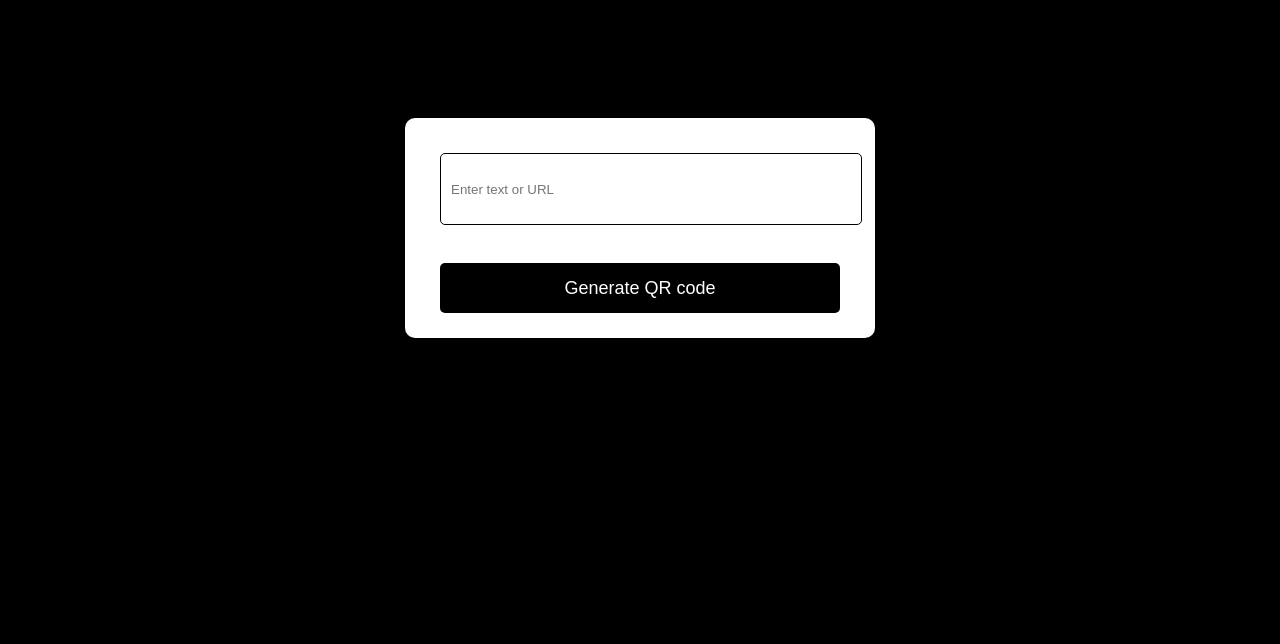
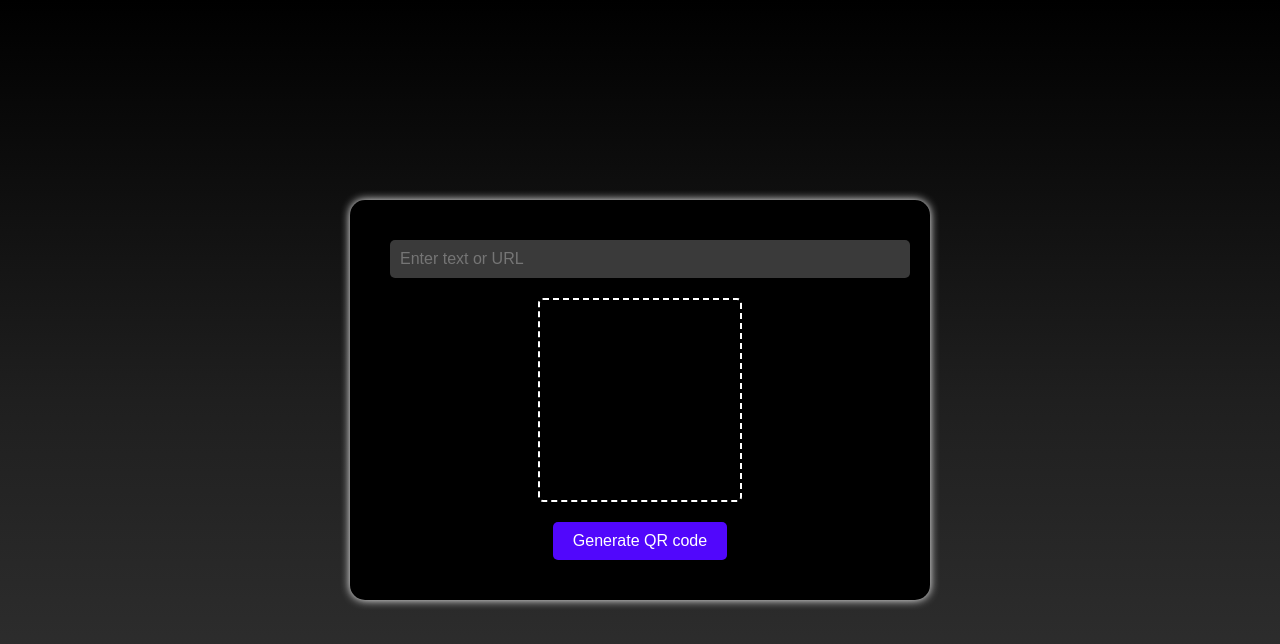
Before and after one commit to kavyaballa1020/JS-Projects-for-Beginners, a plain HTML site: page QRcode/index.html in a window 1280 px wide. Drawn offline with Linux system fonts and the light colour scheme.

Commit message:
Update | QR code

```diff
--- a/QRcode/index.html
+++ b/QRcode/index.html
@@ -4,6 +4,9 @@
     <meta charset="UTF-8">
     <meta name="viewport" content="width=device-width, initial-scale=1.0">
     <title>QR CODE</title>
+    <link rel="preconnect" href="https://fonts.googleapis.com">
+    <link rel="preconnect" href="https://fonts.gstatic.com" crossorigin>
+    <link href="https://fonts.googleapis.com/css2?family=Poppins:wght@400;500;600&display=swap" rel="stylesheet">
     <link rel="stylesheet" href="style.css">
 </head>
 <body>
--- a/QRcode/style.css
+++ b/QRcode/style.css
@@ -1,33 +1,65 @@
-body{
-    background-color: black;
+@import url('https://fonts.googleapis.com/css2?family=Poppins:wght@400;500;600&display=swap');
+
+body {
+  font-family: 'Poppins', sans-serif;
+  background: linear-gradient(to top,rgb(53, 53, 53),rgb(31, 31, 31),black);
+  color: #fff;
+  display: flex;
+  justify-content: center;
+  align-items: center;
+  height: 100vh;
+  margin: 0;
 }
-.container{
-    width: 400px;
-    padding: 25px 35px;
-    position: absolute;
 
-    left: 50%;
-    transform: translate(-50%,50%);
-    background:#fff;
-    border-radius: 10px;
+.container {
+  background-color: #000000;
+  padding: 40px;
+  border-radius: 15px;
+  box-shadow: 0 0 10px 0 rgb(255, 255, 255);
+  max-width: 500px;
+  width: 100%;
+  text-align: center;
 }
-.container input{
+
+.input {
   width: 100%;
-    height: 50px;
-    border: 1px solid black;
+  padding: 10px;
+  font-size: 16px;
+  border-radius: 5px;
+  border: none;
+  background-color: #3a3a3a;
+  color: #fff;
   outline: none;
-    padding: 10px;
-    margin: 10px 0 20px;
+  margin-bottom: 20px;
+}
+
+#box {
+  width: 200px;
+  height: 200px;
+  margin: 0 auto 20px;
+  border: 2px dashed #fff;
   border-radius: 5px;
+  display: flex;
+  justify-content: center;
+  align-items: center;
 }
-.container button{
-    width: 100%;
-    height: 50px;
+
+#QRimg {
+  max-width: 100%;
+  max-height: 100%;
+}
+
+button {
+  background-color: #5107fc;
+  color: #fff;
+  padding: 10px 20px;
   border: none;
-    outline: none;
-    background: black;
-    color: #fff;
-    font-size: 18px;
   border-radius: 5px;
+  font-size: 16px;
   cursor: pointer;
+  transition: background-color 0.3s ease;
 }
+
+button:hover {
+  background-color: #7a40ff;
+}
```
Lines whose indentation alone changed are shown as unchanged.
